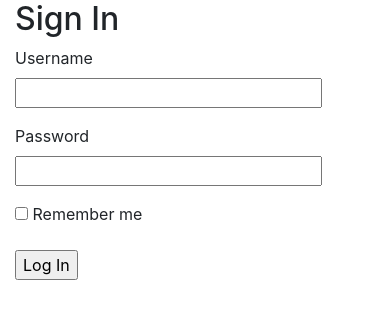
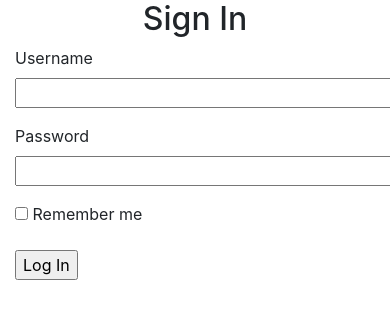
Before and after one commit to John-Kimani/blog-webapp, a Flask app: page /login in a window 390 px wide; the page is wider, and only the part inside the window is pictured. Shown: the part 56-375 px from the top of that part. Run offline with Flask 2, Linux system fonts and the light colour scheme.

Commit message:
Style login form

```diff
--- a/app/templates/auth/login.html
+++ b/app/templates/auth/login.html
@@ -3,17 +3,22 @@
 
 
 {% block app_content %}
-    <h2>Sign In</h2>
+    <h2 class="text-center">Sign In</h2>
+    <div class="row">
+        <div class="col-md-4">
+            <!-- empty div -->
+        </div>
+        <div class="col-md-6">
             <form action="">
                 {{ form.hidden_tag() }}
                 <!-- security feature for flask forms -->
                 <p>
                     {{ form.username.label }} <br>
-            {{ form.username(size=25) }}
+                    {{ form.username(size=38) }}
                 </p>
                 <p>
                     {{ form.password.label }} <br>
-            {{ form.password(size=25) }}
+                    {{ form.password(size=38) }}
                 </p>
                 <p>
                     {{ form.remember_me() }}
@@ -21,4 +26,9 @@
                 </p>
                 <p>{{ form.submit() }}</p>
             </form>
+        </div>
+        <div class="col-md-4">
+            <!-- empty div -->
+        </div>
+    </div>
 {% endblock %}
```
Lines whose indentation alone changed are shown as unchanged.
